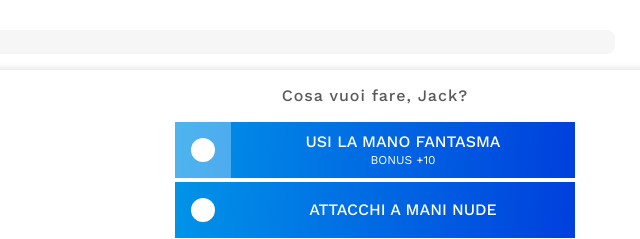
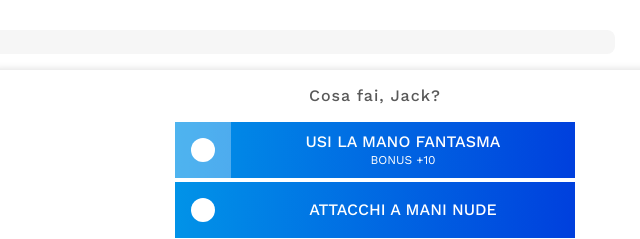
Before and after one commit to FrankieBortot/jack-hurt, a plain HTML site: page combat.html in a window 1280 px wide. Shown: the part 558-797 px from the top of the page, 265-905 px from the left. Drawn offline with nearby package versions, Linux system fonts and the light colour scheme.

Commit message:
Update combat.html

```diff
--- a/combat.html
+++ b/combat.html
@@ -181,7 +181,7 @@
 
       <div class="title">
 
-        Cosa vuoi fare, Jack?
+        Cosa fai, Jack?
 
       </div>
 
```
